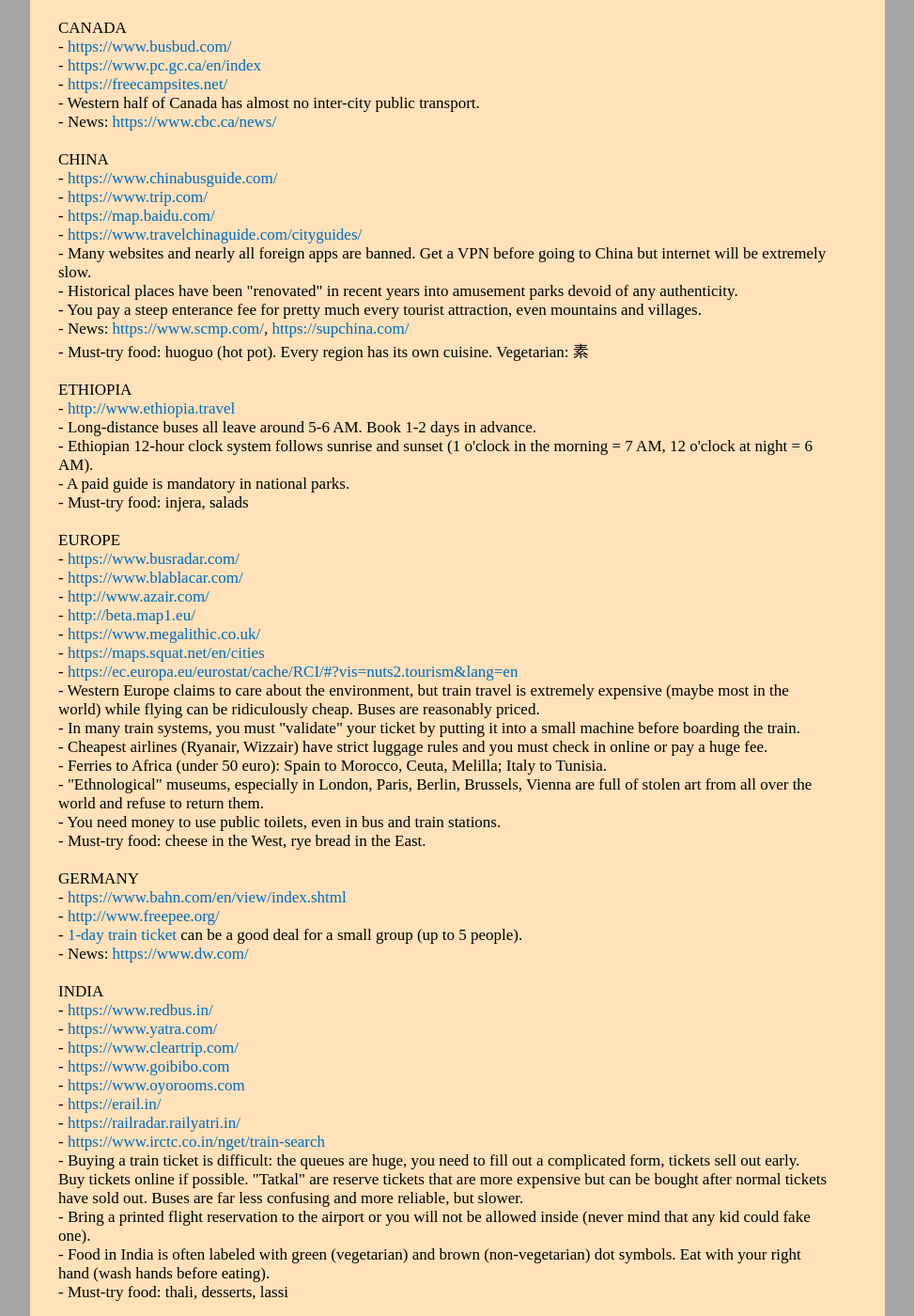
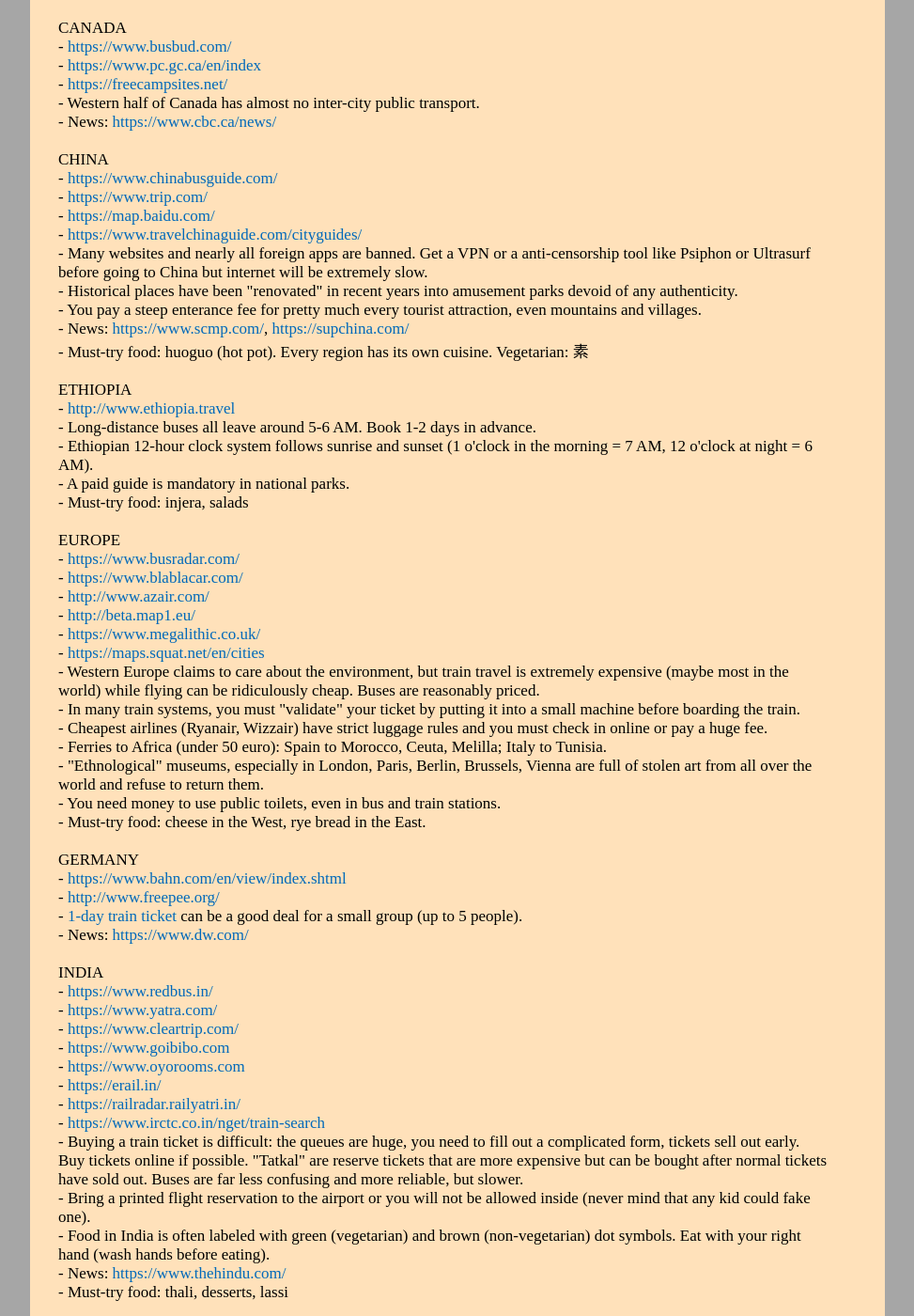
Before and after one commit to witbag/witbag.github.io, a Jekyll site: the page built from travel/notes.html, in a window 1280 px wide and 1400 px high, scrolled down 784 px. Shown: the whole window at 94% size, without its empty margins (153-1126 px from the left). Built offline with Jekyll 4.4.1, drawn with Linux system fonts in a browser that asks for light colours; some of the changed text lies outside the part shown.

Commit message:
Update notes.html

```diff
--- a/travel/notes.html
+++ b/travel/notes.html
@@ -51,7 +51,7 @@
 - <a href="https://www.trip.com/" target=_blank>https://www.trip.com/</a><br />
 - <a href="https://map.baidu.com/" target=_blank>https://map.baidu.com/</a><br />
 - <a href="https://www.travelchinaguide.com/cityguides/" target=_blank>https://www.travelchinaguide.com/cityguides/</a><br />
-- Many websites and nearly all foreign apps are banned. Get a VPN before going to China but internet will be extremely slow.<br>
+- Many websites and nearly all foreign apps are banned. Get a VPN or a anti-censorship tool like Psiphon or Ultrasurf before going to China but internet will be extremely slow.<br>
 - Historical places have been "renovated" in recent years into amusement parks devoid of any authenticity.<br>
 - You pay a steep enterance fee for pretty much every tourist attraction, even mountains and villages.<br>
 - News: <a href="https://www.scmp.com/" target=_blank>https://www.scmp.com/</a>, <a href="https://supchina.com/" target=_blank>https://supchina.com/</a><br />
@@ -71,7 +71,6 @@
 - <a href="http://beta.map1.eu/" target=_blank>http://beta.map1.eu/</a><br />
 - <a href="https://www.megalithic.co.uk/" target=_blank>https://www.megalithic.co.uk/</a><br />
 - <a href="https://maps.squat.net/en/cities" target=_blank>https://maps.squat.net/en/cities</a><br />
-- <a href="https://ec.europa.eu/eurostat/cache/RCI/#?vis=nuts2.tourism&lang=en" target=_blank>https://ec.europa.eu/eurostat/cache/RCI/#?vis=nuts2.tourism&lang=en</a><br />
 - Western Europe claims to care about the environment, but train travel is extremely expensive (maybe most in the world) while flying can be ridiculously cheap. Buses are reasonably priced.<br>
 - In many train systems, you must "validate" your ticket by putting it into a small machine before boarding the train.<br>
 - Cheapest airlines (Ryanair, Wizzair) have strict luggage rules and you must check in online or pay a huge fee.<br>
@@ -98,6 +97,7 @@
 - Buying a train ticket is difficult: the queues are huge, you need to fill out a complicated form, tickets sell out early. Buy tickets online if possible. "Tatkal" are reserve tickets that are more expensive but can be bought after normal tickets have sold out. Buses are far less confusing and more reliable, but slower.<br>
 - Bring a printed flight reservation to the airport or you will not be allowed inside (never mind that any kid could fake one).<br>
 - Food in India is often labeled with green (vegetarian) and brown (non-vegetarian) dot symbols. Eat with your right hand (wash hands before eating).<br>
+- News: <a href="https://www.thehindu.com/" target=_blank>https://www.thehindu.com/</a><br />
 - Must-try food: thali, desserts, lassi<br>
 <br>
 INDONESIA<br>
@@ -132,6 +132,7 @@
 - Ferry to Korea: <a href="https://www.camellia-line.co.jp/rs/" target=_blank>https://www.camellia-line.co.jp/rs/</a><br />
 - The numerous railway and subway companies are incompatible with each other and use different tickets. Changing a subway line sometimes involves going out into the street and entering a different building.<br>
 - Public trash cans are very rare but every item you buy comes wrapped in plastic.<br>
+- News: <a href="https://www.japantimes.co.jp/" target=_blank>https://www.japantimes.co.jp/</a><br />
 - Must-try food: natto, miso soup<br>
 <br>
 KENYA<br>
```
Also changed, not shown: other parts of travel/notes.html (+1 -1 lines).
